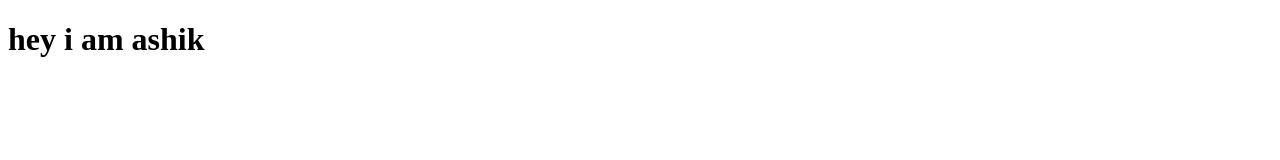
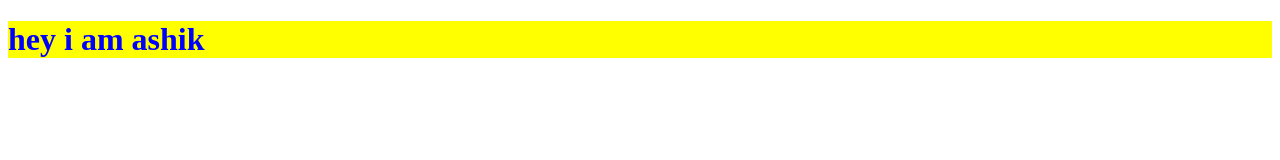
Before and after one commit to a-ashik/second-repo, a plain HTML site: page index.html in a window 1280 px wide. Drawn offline with Linux system fonts and the light colour scheme.

Commit message:
style added

```diff
--- a/index.html
+++ b/index.html
@@ -5,6 +5,7 @@
     <meta http-equiv="X-UA-Compatible" content="IE=edge">
     <meta name="viewport" content="width=device-width, initial-scale=1.0">
     <title>second</title>
+    <link rel="stylesheet" href="style.css">
 </head>
 <body>
     <h1>hey i am ashik </h1>
--- /dev/null
+++ b/style.css
@@ -0,0 +1,4 @@
+h1{
+    color: blue;
+    background-color:yellow;
+}
```
